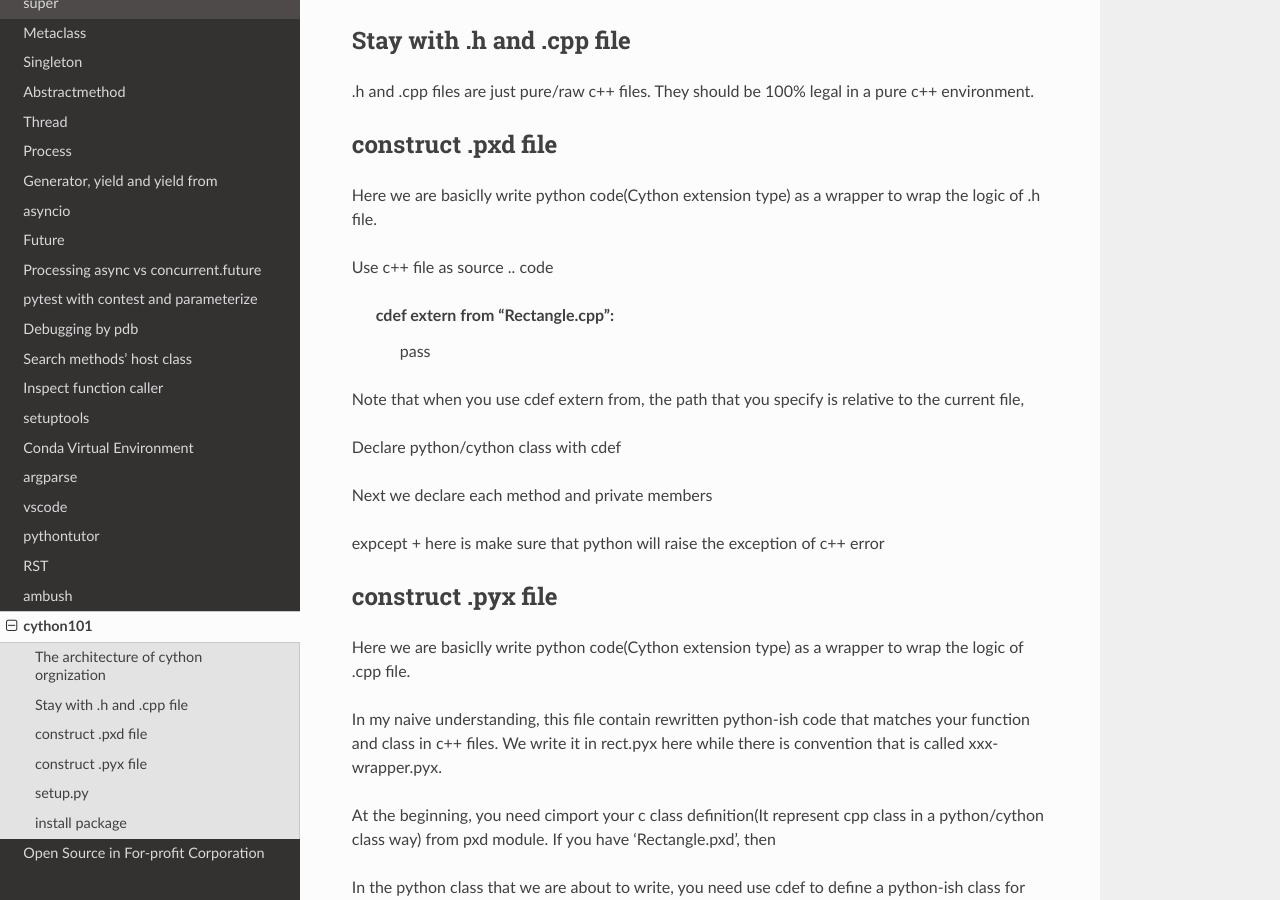
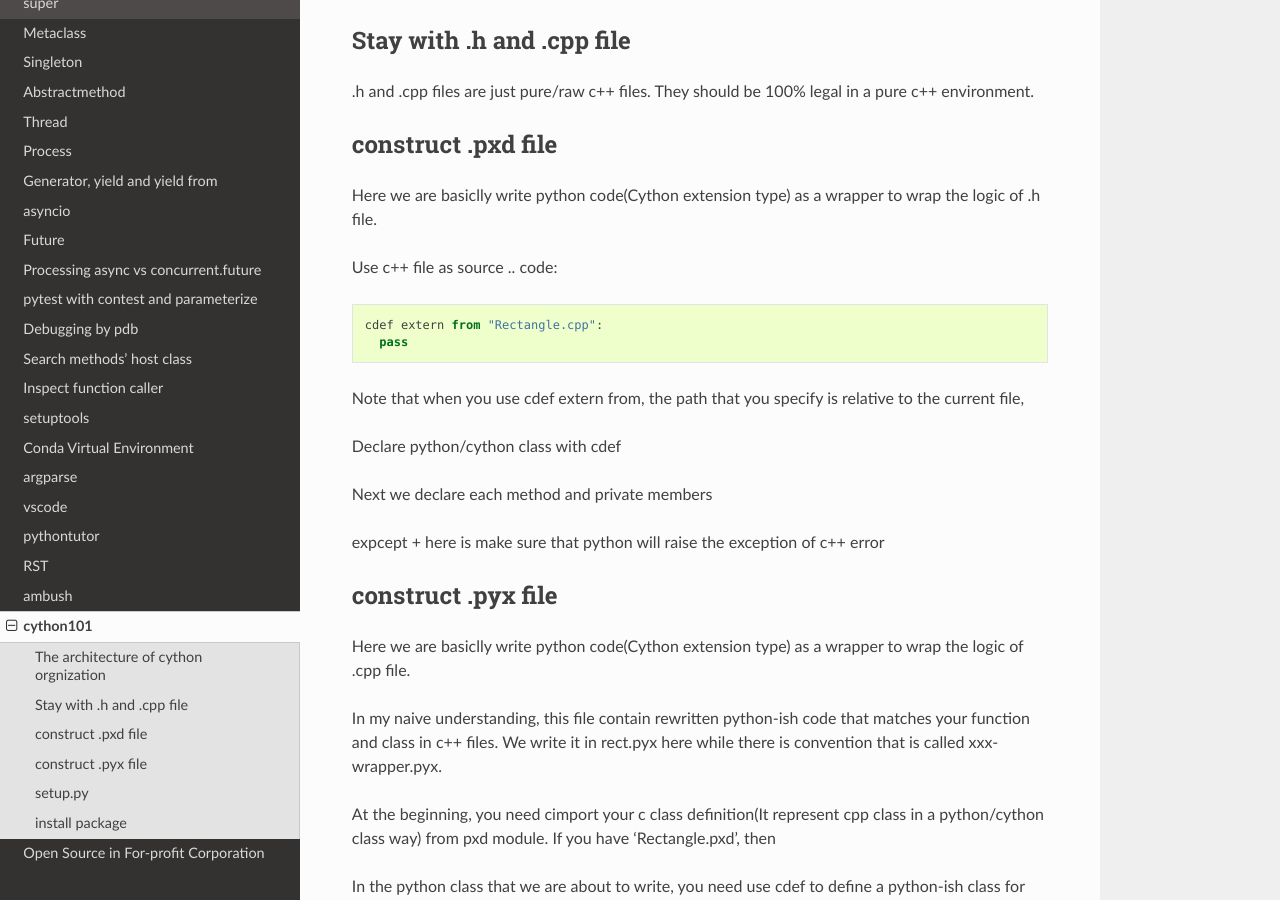
Before and after one commit to ke-zhang-rd/krystal, a Sphinx documentation site: the page built from docs/source/cython.rst, in a window 1280 px wide and 900 px high, scrolled down 775 px. Built offline with Sphinx 7.4.7 and the Read the Docs theme 2.0.0, drawn with Linux system fonts in a browser that asks for light colours.

Commit message:
Update cython.rst

```diff
--- a/docs/source/cython.rst
+++ b/docs/source/cython.rst
@@ -39,7 +39,8 @@ Here we are basiclly write python code(Cython extension type) as a wrapper to wr
 
 
 Use c++ file as source
-.. code
+.. code::
+
   cdef extern from "Rectangle.cpp":
     pass
 
```
